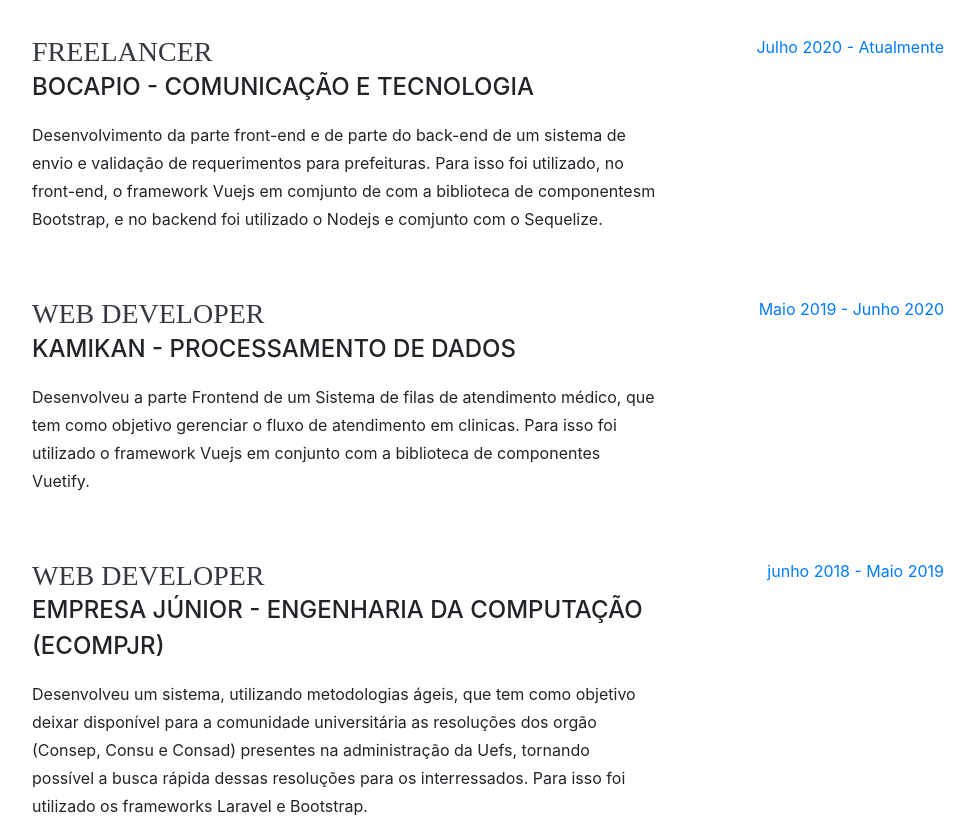
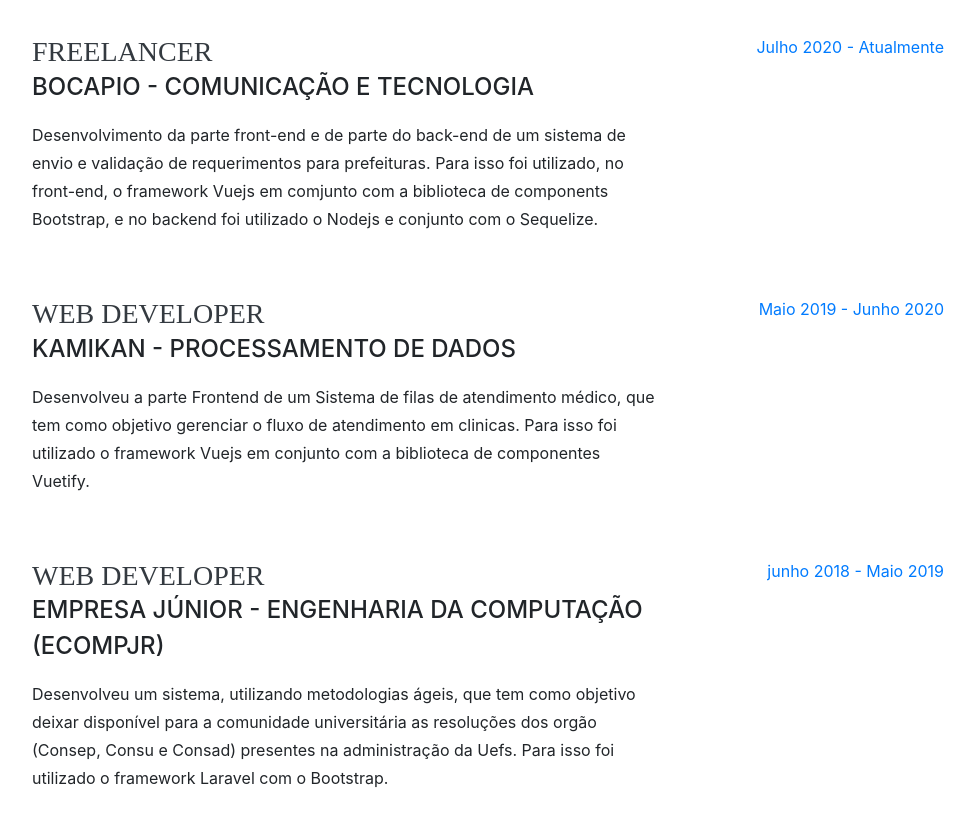
Before and after one commit to elvishuges/ElvisHuges.github.io, a website with bundled scripts: page index.html in a window 1280 px wide. Shown: the part 900-1739 px from the top of the page, without its empty margins (288-1263 px from the left). Built offline with nearby package versions, Linux system fonts and the light colour scheme; files whose address does not match are found by name; a web font is replaced by a local one.

Commit message:
correcoes de texto

```diff
--- a/index.html
+++ b/index.html
@@ -78,9 +78,8 @@
         <p class="lead mb-5">Graduando em Engenharia da Computação pela Universidade Estadual de Feira de Santanta
           (UEFS), Fascinado por tecnologias. Possui experiência
           como consultor e desenvolvedor na Empresa Júnior (EcompJr) da UEFS.
-          Possui, também, experiência como Desenvolvedor web em Kamikan - Processamento de dados, no desenvolvimento de
-          sistemas clinícos.
-          Como Freelancer, Trabalho principalmente com o Vuejs e Nodejs.</p>
+          Possui, também, experiência no desenvolvimento de sistemas clínicos e de sistemas tradicionais.
+        </p>
         <div class="social-icons">
           <a target="_blank" href="https://www.linkedin.com/in/elvis-huges-41043897/">
             <i class="fab fa-linkedin-in"></i>
@@ -108,9 +107,9 @@
             <div class="subheading mb-3">Bocapio - Comunicação e tecnologia</div>
             <p> Desenvolvimento da parte front-end e de parte do back-end de um sistema de envio e validação de
               requerimentos para prefeituras.
-              Para isso foi utilizado, no front-end, o framework Vuejs em comjunto de com a biblioteca de componentesm
+              Para isso foi utilizado, no front-end, o framework Vuejs em comjunto com a biblioteca de components
               Bootstrap, e no backend
-              foi utilizado o Nodejs e comjunto com o Sequelize.
+              foi utilizado o Nodejs e conjunto com o Sequelize.
             </p>
           </div>
           <div class="resume-date text-md-right">
@@ -122,7 +121,7 @@
           <div class="resume-content">
             <h3 class="mb-0">Web Developer</h3>
             <div class="subheading mb-3">Kamikan - Processamento de Dados</div>
-            <p> Desenvolveu a parte Frontend de um Sistema de filas de atendimento médico, que tem como objetivo
+            <p>Desenvolveu a parte Frontend de um Sistema de filas de atendimento médico, que tem como objetivo
               gerenciar o fluxo de atendimento em clinicas.
               Para isso foi utilizado o framework Vuejs em conjunto com a biblioteca de componentes Vuetify.
             </p>
@@ -138,9 +137,8 @@
             <div class="subheading mb-3">Empresa Júnior - Engenharia da Computação (EcompJr) </div>
             <p> Desenvolveu um sistema, utilizando metodologias ágeis, que tem como objetivo deixar disponível para a
               comunidade universitária as resoluções
-              dos orgão (Consep, Consu e Consad) presentes na administração da Uefs, tornando possível a busca rápida
-              dessas resoluções para os interressados.
-              Para isso foi utilizado os frameworks Laravel e Bootstrap.
+              dos orgão (Consep, Consu e Consad) presentes na administração da Uefs.
+              Para isso foi utilizado o framework Laravel com o Bootstrap.
             </p>
           </div>
           <div class="resume-date text-md-right">
```
